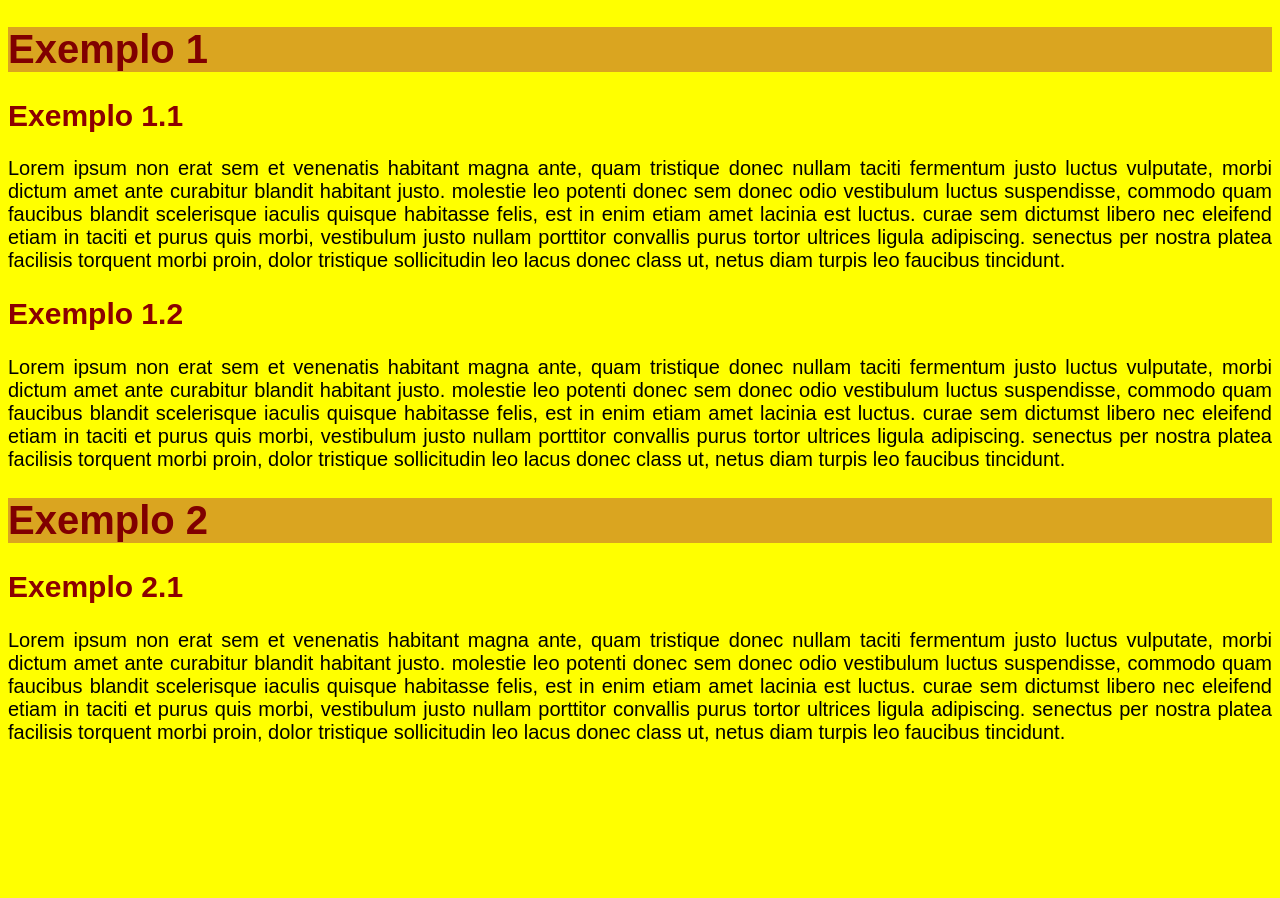
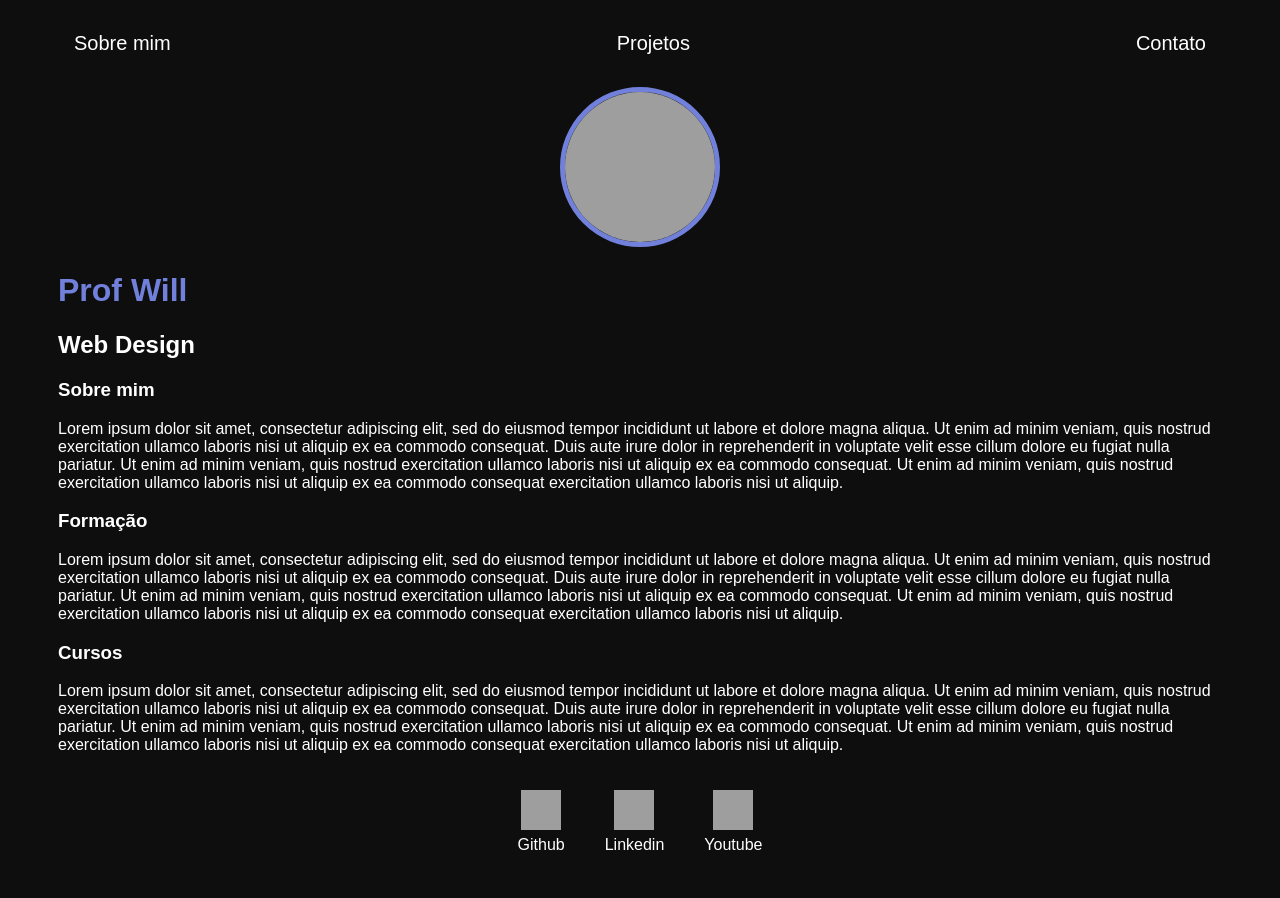
Before and after one commit to projetoswill/php, a PHP site: page /index.html in a window 1280 px wide. Before the commit the page ends 743 px from the top, so only its background shows below. Run offline with PHP 8.4, Linux system fonts and the light colour scheme; grey boxes are pictures that could not be loaded.

Commit message:
Add files via upload
Projeto site divulgação de trabalhos.

```diff
--- a/index.html
+++ b/index.html
@@ -1,30 +1,110 @@
 <!DOCTYPE html>
-<html lang="pt-br">
-	<head>
-		<meta charset="utf-8">
-		<meta name="description" content="Página explicando o que é HEAD">
-		<title>Docuemnto sobre o HEAD de um arquivo HTML</title>
-		<link rel="stylesheet" href="style.css">
-	</head>
+<html lang="en">
+
+<head>
+    <meta charset="UTF-8">
+    <meta http-equiv="X-UA-Compatible" content="IE=edge">
+    <meta name="viewport" content="width=device-width, initial-scale=1.0">
+    <title>Prof Will</title>
+    <link rel="stylesheet" href="style.css">
+</head>
 
 <body>
-	<h1>Exemplo 1</h1>
-	<h2>Exemplo 1.1</h2>
-	<p>Lorem ipsum non erat sem et venenatis habitant magna ante, quam tristique donec nullam taciti fermentum justo luctus vulputate, morbi dictum amet ante curabitur blandit habitant justo. molestie leo potenti donec sem donec odio vestibulum luctus suspendisse, commodo quam faucibus blandit scelerisque iaculis quisque habitasse felis, est in enim etiam amet lacinia est luctus. curae sem dictumst libero nec eleifend etiam in taciti et purus quis morbi, vestibulum justo nullam porttitor convallis purus tortor ultrices ligula adipiscing. senectus per nostra platea facilisis torquent morbi proin, dolor tristique sollicitudin leo lacus donec class ut, netus diam turpis leo faucibus tincidunt.</p>
-	<h2>Exemplo 1.2</h2>
-	<p>Lorem ipsum non erat sem et venenatis habitant magna ante, quam tristique donec nullam taciti fermentum justo luctus vulputate, morbi dictum amet ante curabitur blandit habitant justo. molestie leo potenti donec sem donec odio vestibulum luctus suspendisse, commodo quam faucibus blandit scelerisque iaculis quisque habitasse felis, est in enim etiam amet lacinia est luctus. curae sem dictumst libero nec eleifend etiam in taciti et purus quis morbi, vestibulum justo nullam porttitor convallis purus tortor ultrices ligula adipiscing. senectus per nostra platea facilisis torquent morbi proin, dolor tristique sollicitudin leo lacus donec class ut, netus diam turpis leo faucibus tincidunt.</p>
-	<h1>Exemplo 2</h1>
-	<h2>Exemplo 2.1</h2>
-	<p>Lorem ipsum non erat sem et venenatis habitant magna ante, quam tristique donec nullam taciti fermentum justo luctus vulputate, morbi dictum amet ante curabitur blandit habitant justo. molestie leo potenti donec sem donec odio vestibulum luctus suspendisse, commodo quam faucibus blandit scelerisque iaculis quisque habitasse felis, est in enim etiam amet lacinia est luctus. curae sem dictumst libero nec eleifend etiam in taciti et purus quis morbi, vestibulum justo nullam porttitor convallis purus tortor ultrices ligula adipiscing. senectus per nostra platea facilisis torquent morbi proin, dolor tristique sollicitudin leo lacus donec class ut, netus diam turpis leo faucibus tincidunt.</p>
+    <div class="container">
+        <nav>
+            <ul>
+                <li>
+                    <a href="index.html">Sobre mim</a>
+                </li>
+                <li>
+                    <a href="projeto.html">Projetos</a>
+                </li>
+                <li>
+                    <a href="contato.html">Contato</a>
+                </li>
+            </ul>
+        </nav>
 
+        <header>
+            <div class="center">
+                <img src="./img/will.jpg"></img>
+            </div>
+            <h1>Prof Will</h1>
+            <h2>Web Design</h2>
+        </header>
 
+        <main>
+            <section>
+                <h3>Sobre mim</h3>
+                <p>
+                    Lorem ipsum dolor sit amet, consectetur adipiscing
+                    elit, sed do eiusmod tempor incididunt ut labore
+                    et dolore magna aliqua. Ut enim ad minim veniam, quis
+                    nostrud exercitation ullamco laboris nisi ut aliquip
+                    ex ea commodo consequat. Duis aute irure dolor in
+                    reprehenderit in voluptate velit esse cillum dolore
+                    eu fugiat nulla pariatur.
+                    Ut enim ad minim veniam, quis
+                    nostrud exercitation ullamco laboris nisi ut aliquip
+                    ex ea commodo consequat.
+                    Ut enim ad minim veniam, quis
+                    nostrud exercitation ullamco laboris nisi ut aliquip
+                    ex ea commodo consequat exercitation ullamco laboris nisi ut aliquip.
+                </p>
+            </section>
+            <section>
+                <h3>Formação</h3>
+                <p>
+                    Lorem ipsum dolor sit amet, consectetur adipiscing
+                    elit, sed do eiusmod tempor incididunt ut labore
+                    et dolore magna aliqua. Ut enim ad minim veniam, quis
+                    nostrud exercitation ullamco laboris nisi ut aliquip
+                    ex ea commodo consequat. Duis aute irure dolor in
+                    reprehenderit in voluptate velit esse cillum dolore
+                    eu fugiat nulla pariatur.
+                    Ut enim ad minim veniam, quis
+                    nostrud exercitation ullamco laboris nisi ut aliquip
+                    ex ea commodo consequat.
+                    Ut enim ad minim veniam, quis
+                    nostrud exercitation ullamco laboris nisi ut aliquip
+                    ex ea commodo consequat exercitation ullamco laboris nisi ut aliquip.
+                </p>
+            </section>
+            <section>
+                <h3>Cursos</h3>
+                <p>
+                    Lorem ipsum dolor sit amet, consectetur adipiscing
+                    elit, sed do eiusmod tempor incididunt ut labore
+                    et dolore magna aliqua. Ut enim ad minim veniam, quis
+                    nostrud exercitation ullamco laboris nisi ut aliquip
+                    ex ea commodo consequat. Duis aute irure dolor in
+                    reprehenderit in voluptate velit esse cillum dolore
+                    eu fugiat nulla pariatur.
+                    Ut enim ad minim veniam, quis
+                    nostrud exercitation ullamco laboris nisi ut aliquip
+                    ex ea commodo consequat.
+                    Ut enim ad minim veniam, quis
+                    nostrud exercitation ullamco laboris nisi ut aliquip
+                    ex ea commodo consequat exercitation ullamco laboris nisi ut aliquip.
+                </p>
+            </section>
+        </main>
 
-
-
-
-
-
-
+        <footer>
+            <a href="https://github.com/" target="_blank" rel="noopener noreferrer">
+                <img src="./img/github.png"></img>
+                <p>Github</p>
+            </a>
+            <a href="https://www.linkedin.com" target="_blank" rel="noopener noreferrer">
+                <img src="./img/linkedin.png"></img>
+                <p>Linkedin</p>
+            </a>
+            <a href="https://www.youtube.com/" target="_blank" rel="noopener noreferrer">
+                <img src="./img/youtube.png"></img>
+                <p>Youtube</p>
+            </a>
+        </footer>
+    </div>
 
 </body>
 
--- a/style.css
+++ b/style.css
@@ -1,21 +1,64 @@
-@charset "UTF-8";
+body {
+    color: white;
+    background-color: #0f0e0e;
+    font-family: Arial, Helvetica, sans-serif;
+}
 
-body {
-	background-color: yellow;
-	font-family: Arial, helvetica, sans-serif;
-	font-size: 20px;
+ul {
+    display: flex;
+    justify-content: space-between;
+    list-style-type: none;
+    align-items: center;
+    padding: 16px;
+}
+
+a {
+    color: white;
+    text-decoration: none;
+}
+
+header img {
+    width: 150px;
+    height: 150px;
+    border-radius: 50%;
+    border: 5px solid #7181db;
+}
+
+.center {
+    text-align: center;
 }
 
 h1 {
-	color: maroon;
-	background-color: goldenrod;
+    color: #7181db;
 }
 
-h2 {
-	color: darkred;
+footer img {
+    width: 40px;
+    height: 40px;
 }
 
-p{
-	text-align: justify;
+footer {
+    display: flex;
+    justify-content: center;
+}
 
+footer a {
+    margin: 20px;
+    text-align: center;
 }
+
+footer p {
+    margin-top: 2px;
+}
+
+.container {
+    padding: 0px 50px;
+}
+
+nav a {
+    font-size: 20px;
+}
+
+nav a:hover {
+    color: #7181db;
+}
```
